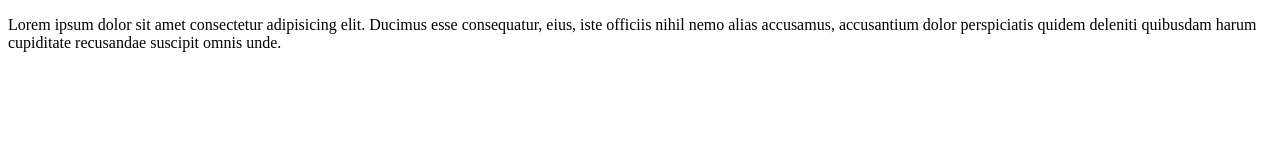
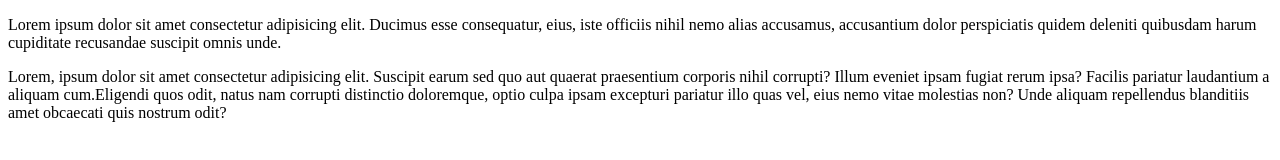
Before and after one commit to Valentin5414/twoRepository, a plain HTML site: page nov.html in a window 1280 px wide. Drawn offline with Linux system fonts and the light colour scheme.

Commit message:
index rezerv

```diff
--- a/nov.html
+++ b/nov.html
@@ -7,5 +7,6 @@
 </head>
 <body>
     <p>Lorem ipsum dolor sit amet consectetur adipisicing elit. Ducimus esse consequatur, eius, iste officiis nihil nemo alias accusamus, accusantium dolor perspiciatis quidem deleniti quibusdam harum cupiditate recusandae suscipit omnis unde.</p>
+    <div>Lorem, ipsum dolor sit amet consectetur adipisicing elit. Suscipit earum sed quo aut quaerat praesentium corporis nihil corrupti? Illum eveniet ipsam fugiat rerum ipsa? Facilis pariatur laudantium a aliquam cum.Eligendi quos odit, natus nam corrupti distinctio doloremque, optio culpa ipsam excepturi pariatur illo quas vel, eius nemo vitae molestias non? Unde aliquam repellendus blanditiis amet obcaecati quis nostrum odit?</div>
 </body>
 </html>
```
